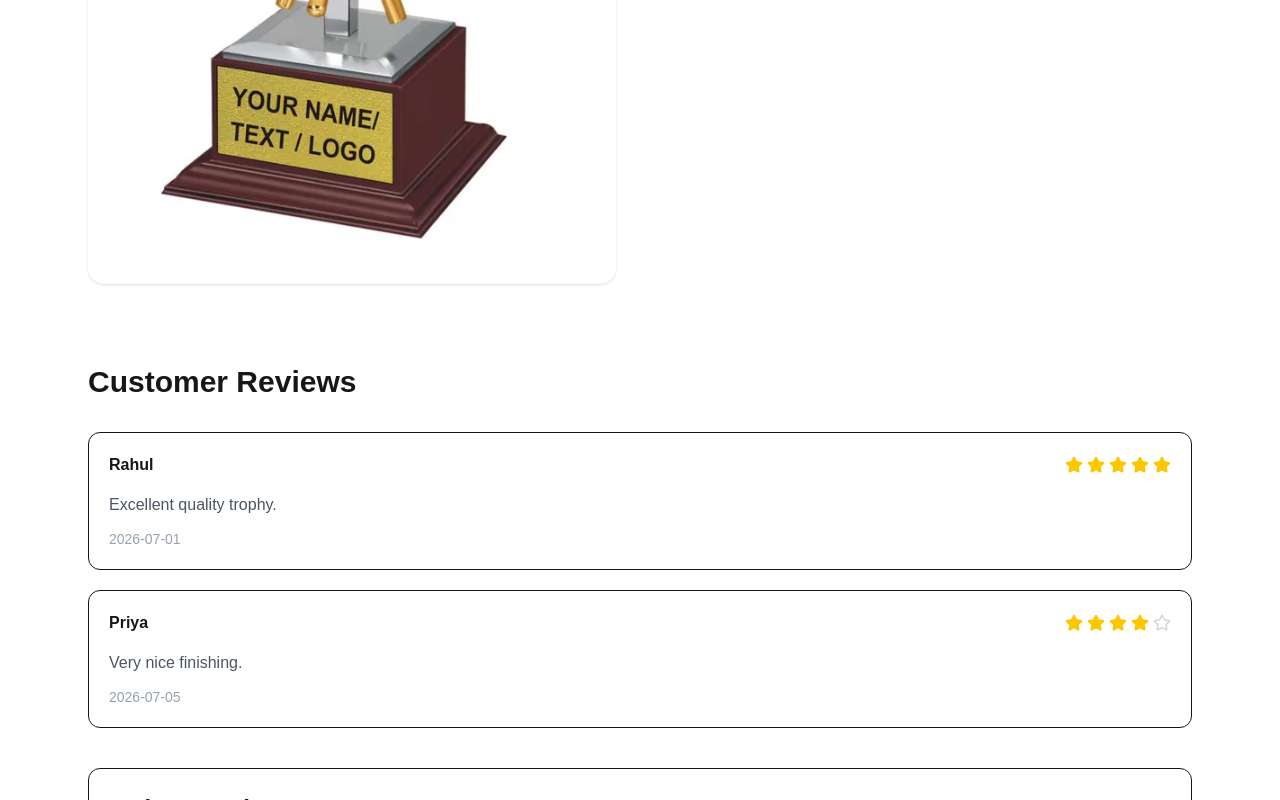
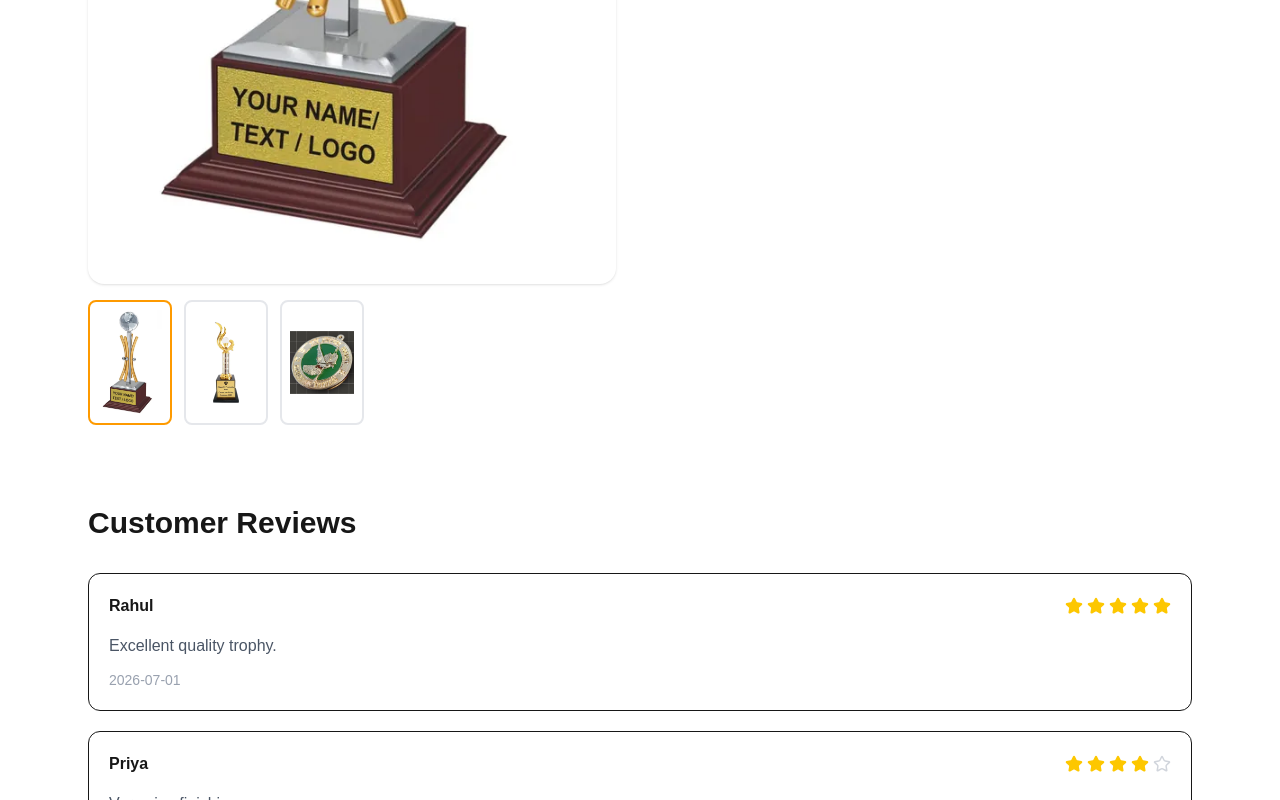
Before and after one commit to Thakur-Ji-Vikas/medalmart, a Next.js app: page /products/1 in a window 1280 px wide. Shown: the part 639-1439 px from the top of the page. Built offline with nearby package versions, Linux system fonts and the light colour scheme.

Commit message:
Sprint 12 - Product image gallery.

```diff
--- a/app/products/[id]/page.tsx
+++ b/app/products/[id]/page.tsx
@@ -18,7 +18,8 @@
 //   );
 // }
 
-import Image from "next/image";
+// import Image from "next/image";
+import ProductGallery from "@/components/products/ProductGallery";
 import { notFound } from "next/navigation";
 import { products } from "@/data/products";
 import ReviewList from "@/components/reviews/ReviewList";
@@ -52,15 +53,8 @@ export default async function ProductDetails({ params }: Props) {
   return (
     <main className="max-w-6xl mx-auto px-6 py-12">
       <div className="grid md:grid-cols-2 gap-12">
-        <div className="bg-white rounded-2xl shadow p-8 flex justify-center">
-          <Image
-            src={product.image}
-            alt={product.name}
-            width={450}
-            height={450}
-            className="object-contain"
-          />
-        </div>
+
+        <ProductGallery images={product.images} productName={product.name} />
 
         <div>
           <h1 className="text-4xl font-bold">{product.name}</h1>
--- a/components/products/ProductGallery.tsx
+++ b/components/products/ProductGallery.tsx
@@ -0,0 +1,40 @@
+"use client";
+
+import { useState } from "react";
+import Image from "next/image";
+import ThumbnailList from "./ThumbnailList";
+
+type Props = {
+  images: string[];
+  productName: string;
+};
+
+export default function ProductGallery({
+  images,
+  productName,
+}: Props) {
+  // Main image currently displayed
+  const [selectedImage, setSelectedImage] = useState(images[0]);
+
+  return (
+    <div>
+      {/* Main Product Image */}
+      <div className="flex justify-center rounded-2xl bg-white p-8 shadow">
+        <Image
+          src={selectedImage}
+          alt={productName}
+          width={450}
+          height={450}
+          className="object-contain transition-all duration-300"
+        />
+      </div>
+
+      {/* Thumbnail Images */}
+      <ThumbnailList
+        images={images}
+        selectedImage={selectedImage}
+        onSelect={setSelectedImage}
+      />
+    </div>
+  );
+}
--- a/data/products.ts
+++ b/data/products.ts
@@ -7,7 +7,7 @@ export const products: Product[] = [
     price: 899,
     category: "Trophies",
     image: "/images/hero/trophy.webp",
-    images: ["/images/hero/trophy.webp"],
+    images: ["/images/hero/trophy.webp","/images/hero/award.webp","/images/hero/medal.webp"],
     featured: true,
     description:
       "Premium gold trophy suitable for schools, college and corporate award ceremonies.",
```
